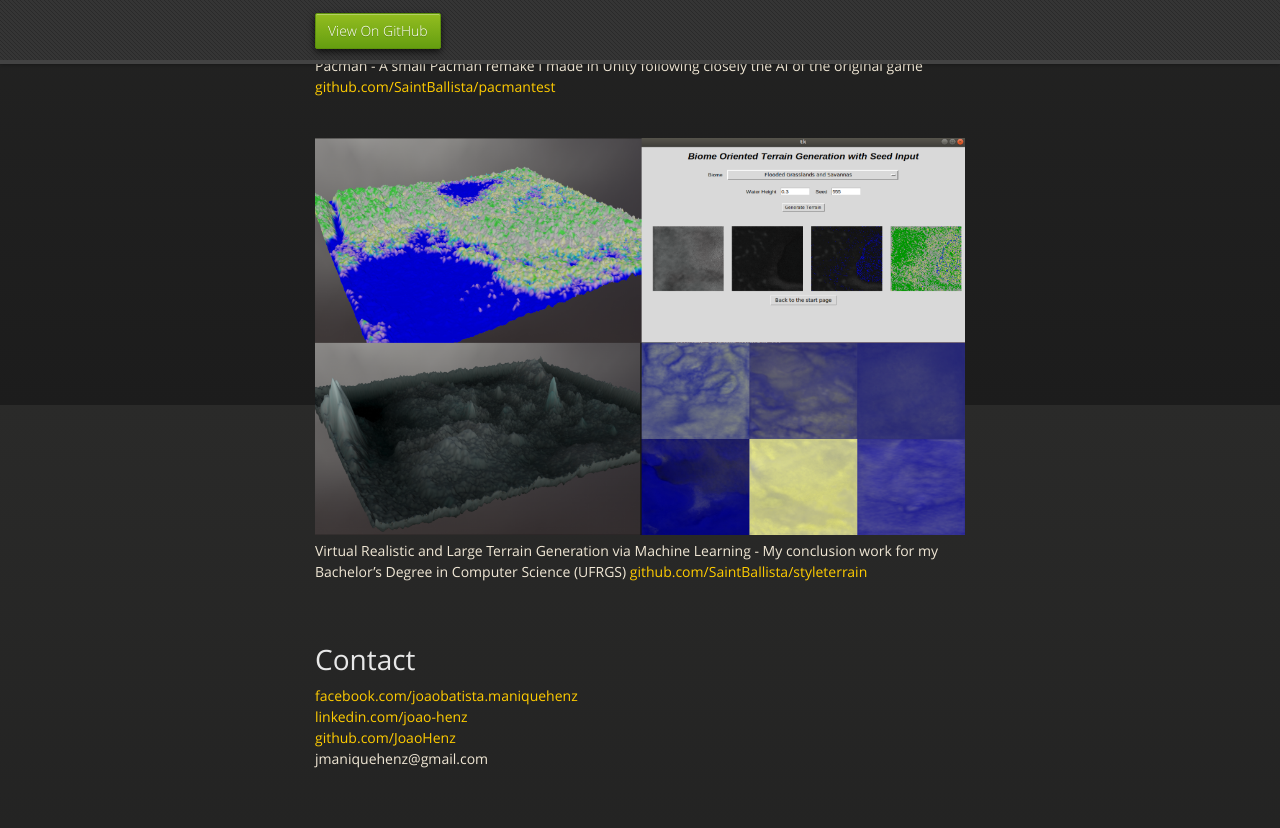
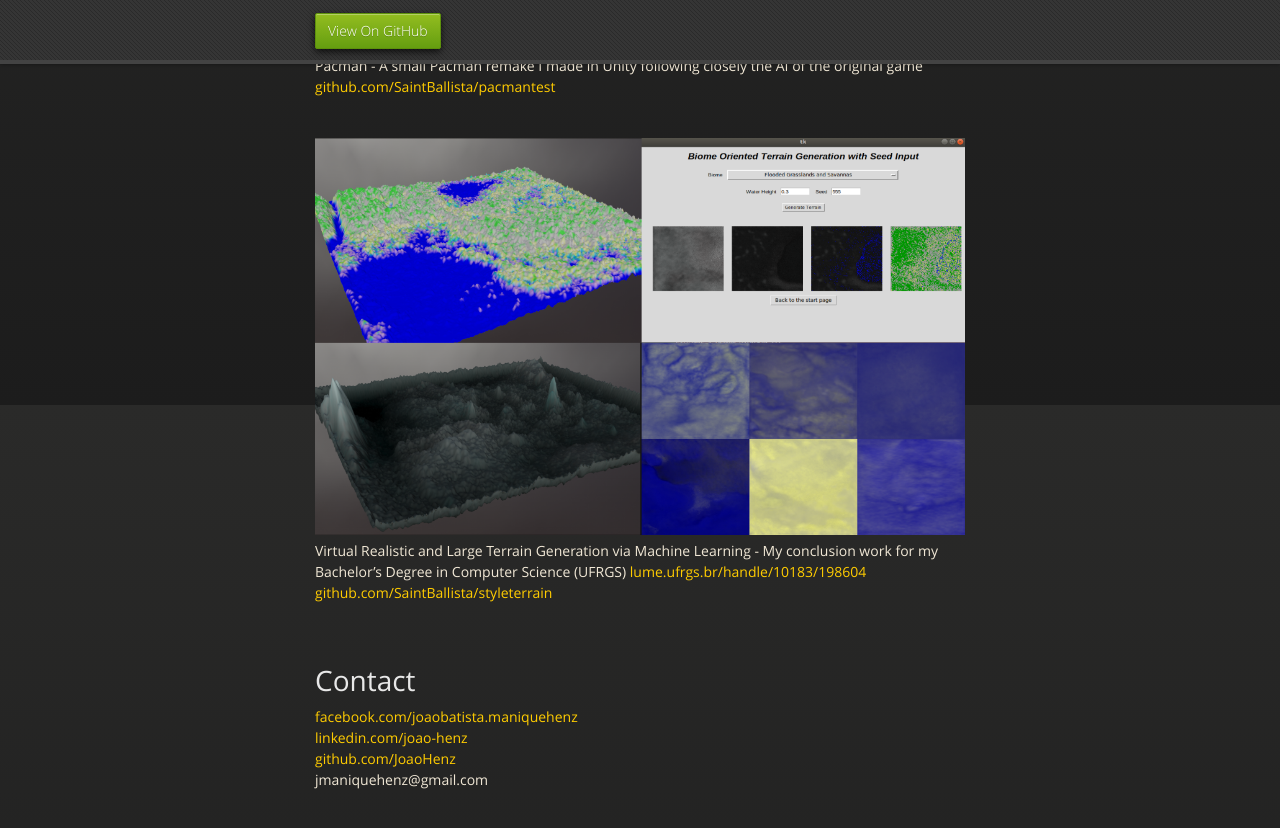
Before and after one commit to JoaoHenz/JoaoHenz.github.io, a Jekyll site: the page built from index.md, in a window 1280 px wide and 900 px high, scrolled down 8595 px. Shown: the top 828 px of the window. Built offline with Jekyll 4.4.1, drawn with Linux system fonts in a browser that asks for light colours.

Commit message:
Update index.md

```diff
--- a/index.md
+++ b/index.md
@@ -98,6 +98,7 @@ Pacman - A small Pacman remake I made in Unity following closely the AI of the o
 
 ![Conclusion Work](/assets/images/tcc.png)
 Virtual Realistic and Large Terrain Generation via Machine Learning - My conclusion work for my Bachelor's Degree in Computer Science (UFRGS)
+[lume.ufrgs.br/handle/10183/198604](https://lume.ufrgs.br/handle/10183/198604)<br/>
 [github.com/SaintBallista/styleterrain](https://github.com/SaintBallista/styleterrain)<br/><br/><br/>
 
 # Contact
```
